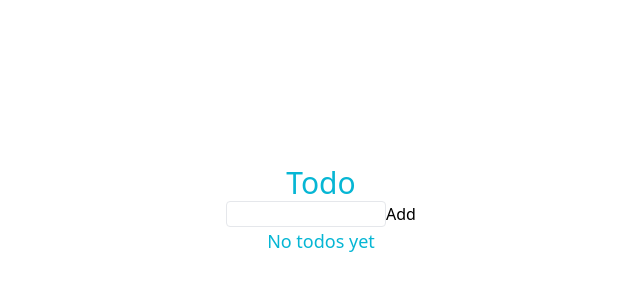
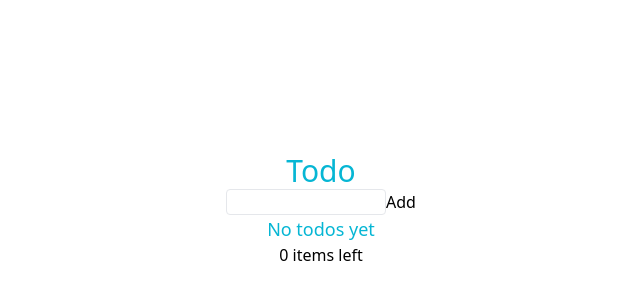
Before and after one commit to glitch-surfer/todo, a React (Create React App) app: page / in a window 1280 px wide. Shown: the part 190-490 px from the top of the page, without its empty margins (319-959 px from the left). Built offline with nearby package versions, Linux system fonts and the light colour scheme.

Commit message:
feat: add left items counter

```diff
--- a/src/App.tsx
+++ b/src/App.tsx
@@ -5,6 +5,7 @@ import { NewTodoInput } from './components/NewTodoInput';
 
 export const App = () => {
   const [todosList, setTodosList] = useState<Todo[]>([]);
+  const notCompletedTodos = todosList.filter((todo) => !todo.completed);
   return (
     <main className="min-h-screen flex flex-col justify-center items-center">
       <h1 className="text-3xl text-cyan-500 text-center">Todo</h1>
@@ -12,6 +13,7 @@ export const App = () => {
         setTodosList={setTodosList}
       />
       <TodoList todosList={todosList} setTodosList={setTodosList} />
+      <p>{notCompletedTodos.length} items left</p>
     </main>
   );
 };
```
